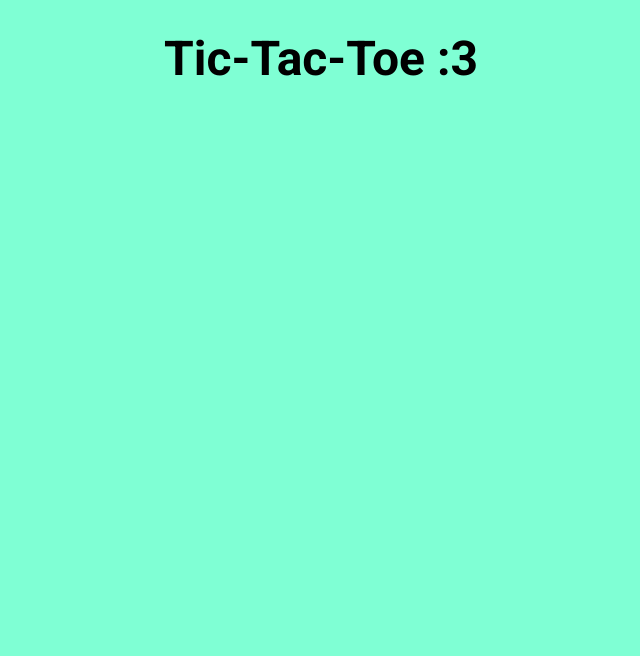
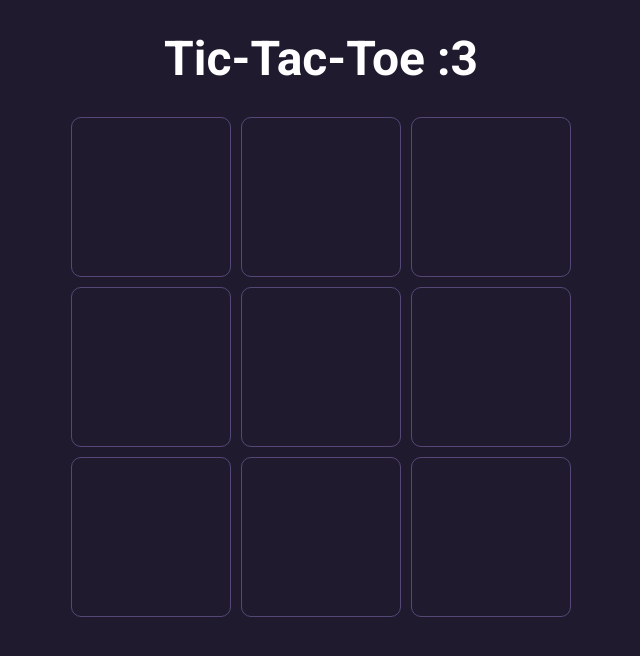
Before and after one commit to amora7741/TicTacToe, a plain HTML site: page index.html in a window 1280 px wide. Shown: the whole page, without its empty margins (319-959 px from the left). Drawn offline with Linux system fonts and the light colour scheme.

Commit message:
Setup grid

```diff
--- a/index.html
+++ b/index.html
@@ -10,7 +10,17 @@
 <body>
     <div class="container">
         <h1>Tic-Tac-Toe :3</h1>
-
+        <div class="gridarea">
+            <div class="cell"></div>
+            <div class="cell"></div>
+            <div class="cell"></div>
+            <div class="cell"></div>
+            <div class="cell"></div>
+            <div class="cell"></div>
+            <div class="cell"></div>
+            <div class="cell"></div>
+            <div class="cell"></div>
+        </div>
     </div>
 </body>
 </html>
--- a/style.css
+++ b/style.css
@@ -1,4 +1,9 @@
 @import url('https://fonts.googleapis.com/css2?family=Roboto:wght@400;700&display=swap');
+
+:root {
+    --grid-size: 500px;
+    --rounded-corners: 10px;
+}
 
 * {
     margin: 0;
@@ -6,7 +11,7 @@
 }
 
 body {
-    background-color: aquamarine;
+    background-color: rgb(32, 26, 47);
     font-family: 'Roboto', sans-serif;
 }
 
@@ -20,4 +25,19 @@ body {
 
 .container h1 {
     font-size: 3rem;
+    color: white;
 }
+
+.gridarea {
+    height: var(--grid-size);
+    width: var(--grid-size);
+    display: grid;
+    grid-template-columns: repeat(3, 1fr);
+    grid-template-rows: repeat(3, 1fr);
+    gap: 10px;
+}
+
+.cell {
+    border-radius: var(--rounded-corners);
+    border: 1px solid rgb(85, 72, 119);
+}
```
